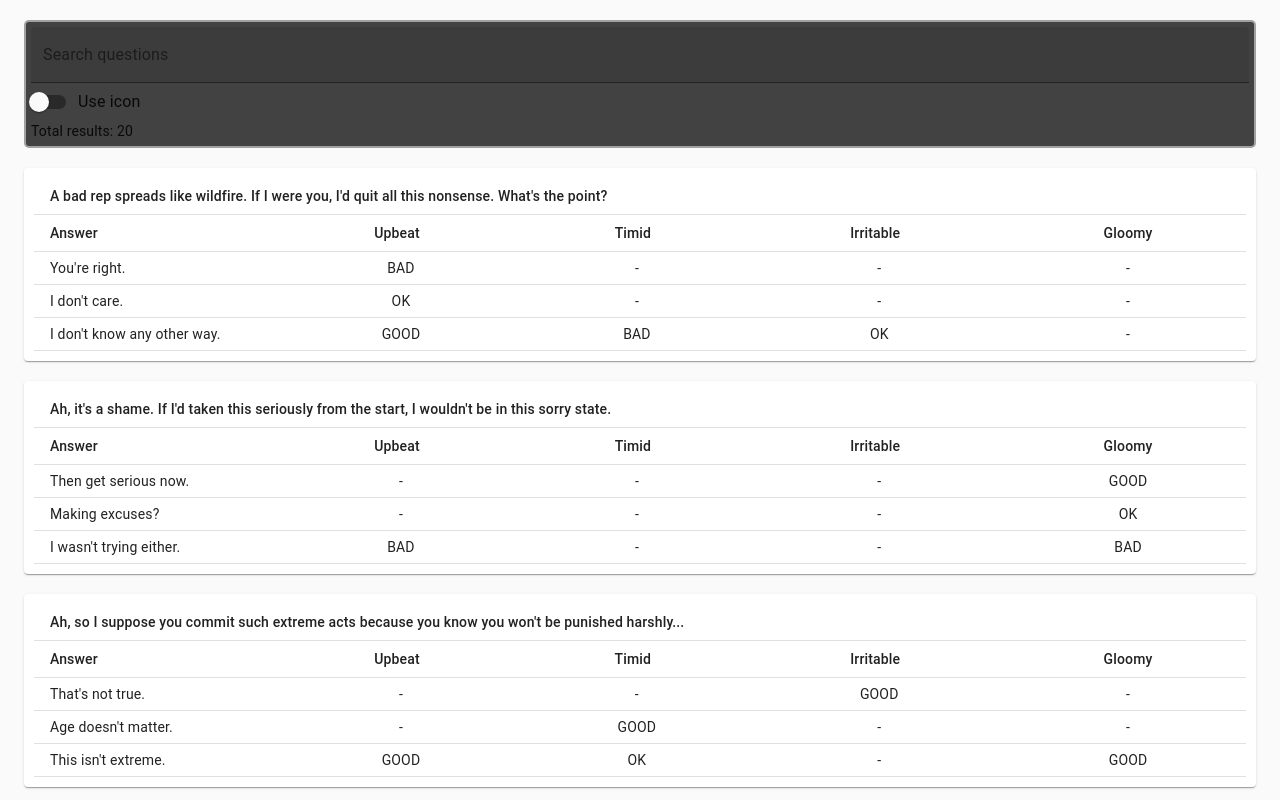
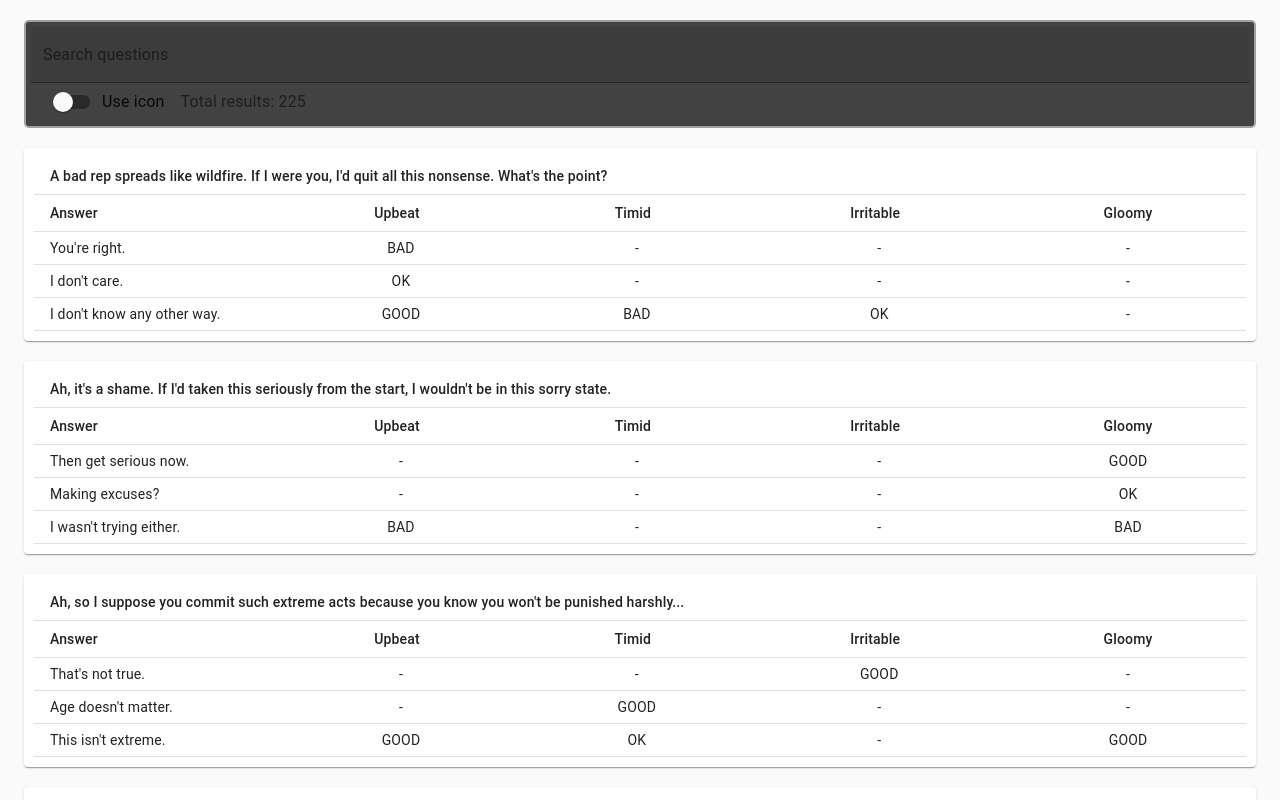
Before and after one commit to vincenttran147/p5_guide, a React app: page /negotiation-guide in a window 1280 px wide. Shown: the top 800 px of the page. Built offline with nearby package versions, Linux system fonts and the light colour scheme.

Commit message:
Added "Total results" label

```diff
--- a/src/pages/NegotiationGuide.jsx
+++ b/src/pages/NegotiationGuide.jsx
@@ -6,6 +6,7 @@ import useMediaQuery from "@material-ui/core/useMediaQuery";
 import { createMuiTheme, ThemeProvider } from "@material-ui/core/styles";
 import CssBaseline from "@material-ui/core/CssBaseline";
 import FormControlLabel from "@material-ui/core/FormControlLabel";
+import FormLabel from "@material-ui/core/FormLabel";
 import Switch from "@material-ui/core/Switch";
 
 import { NegotiationGuideContext } from "../contexts/NegotiationGuideContext.js";
@@ -37,10 +38,15 @@ const useStyles = makeStyles({
     padding: 5,
     border: `2px solid ${darkTheme.palette.text.disabled}`,
     borderRadius: 5,
-    zIndex: 1
+    zIndex: 1,
   },
   contentContainer: {
     padding: 0,
+  },
+  infoContainer: {
+    display: "flex",
+    flexDirection: "row",
+    alignItems: 'center'
   },
 });
 
@@ -131,6 +137,7 @@ export default function NegotiationGuide() {
               label="Search questions"
               onChange={searchHandler}
             />
+            <Container className={classes.infoContainer} maxWidth="lg">
               <FormControlLabel
                 control={
                   <Switch
@@ -142,7 +149,8 @@ export default function NegotiationGuide() {
                 }
                 label="Use icon"
               />
-            <div>Total results: {bottom}</div>
+              <FormLabel>Total results: {data.length}</FormLabel>
+            </Container>
           </Container>
           <Container maxWidth="lg" className={classes.contentContainer}>
             <div>{createContent()}</div>
```
Lines whose indentation alone changed are shown as unchanged.
